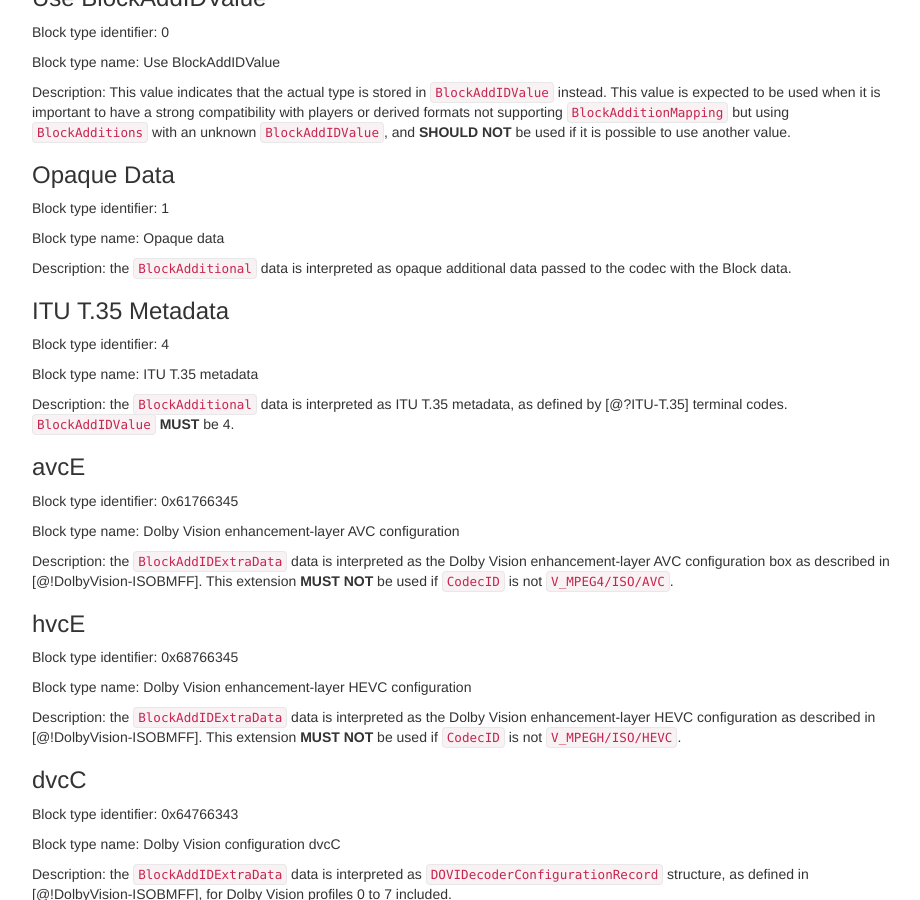
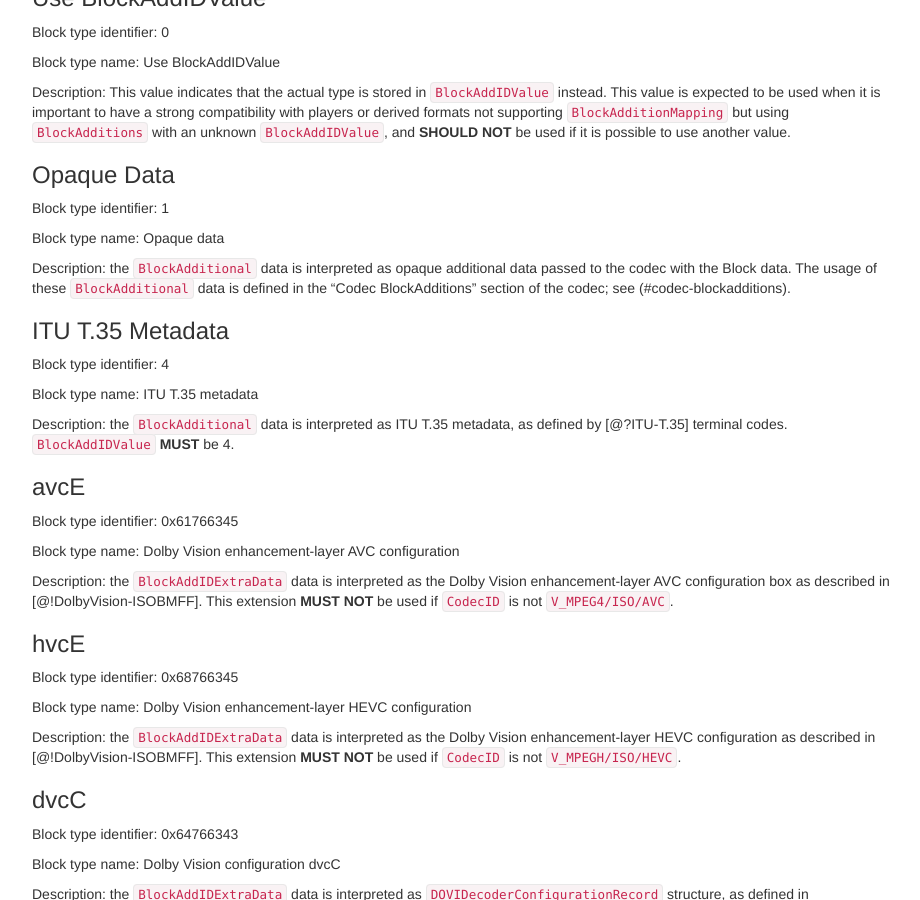
Before and after one commit to ietf-wg-cellar/matroska-specification, a Jekyll site: the page built from codec_specs.md, in a window 1280 px wide and 900 px high, scrolled down 18977 px. Shown: the whole window, without its empty margins (273-1193 px from the left). Built offline with Jekyll 4.4.1, drawn with Linux system fonts in a browser that asks for light colours; our own code applies the rules of GitHub Pages for plain Markdown files.

Commit message:
link the Opaque BlockAddIDType to the Codec BlockAdditions section

```diff
--- a/codec_specs.md
+++ b/codec_specs.md
@@ -1112,6 +1112,7 @@
 
 Description: the `BlockAdditional` data is interpreted as opaque additional data passed to the codec
 with the Block data.
+The usage of these `BlockAdditional` data is defined in the "Codec BlockAdditions" section of the codec; see (#codec-blockadditions).
 
 ### ITU T.35 Metadata
 
```
